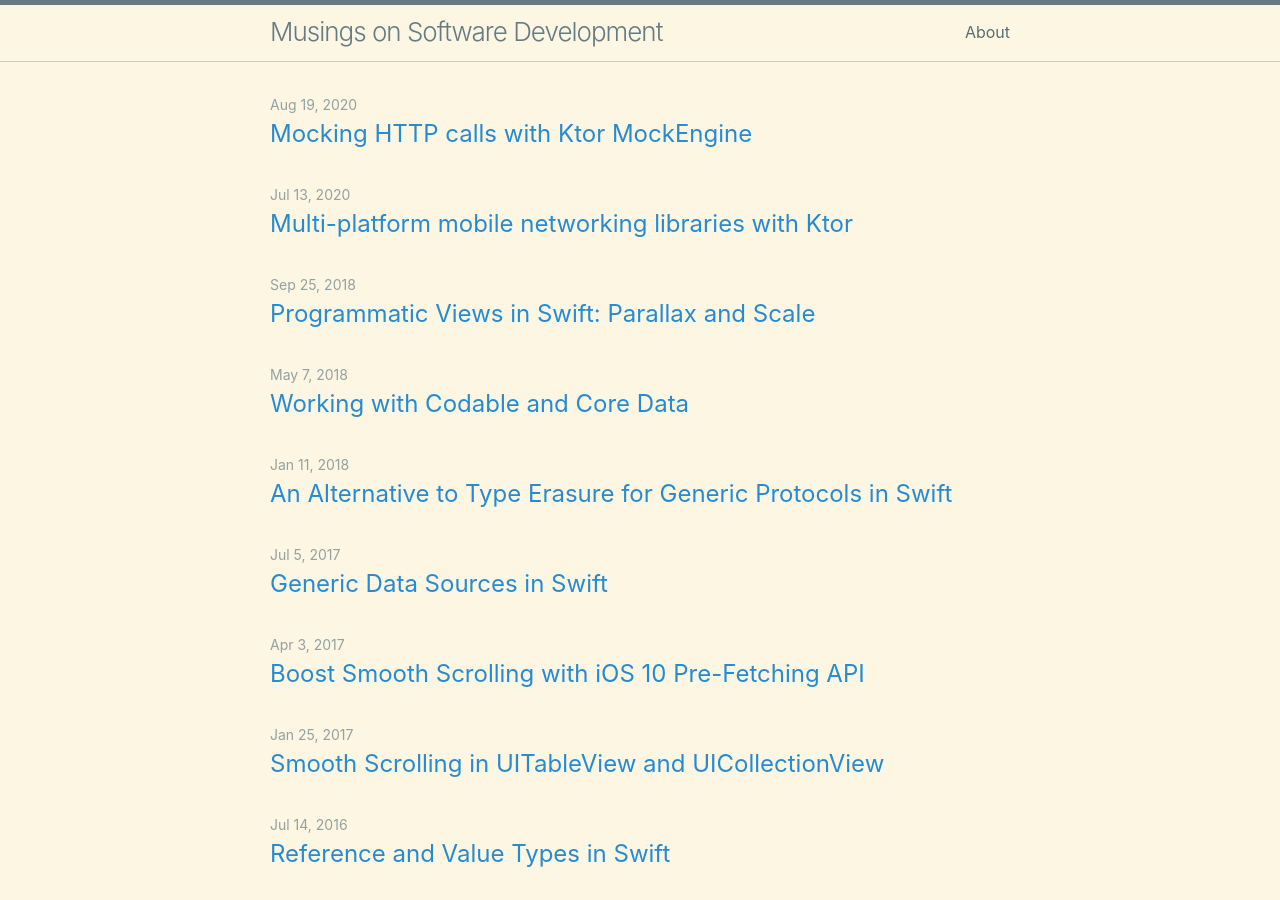
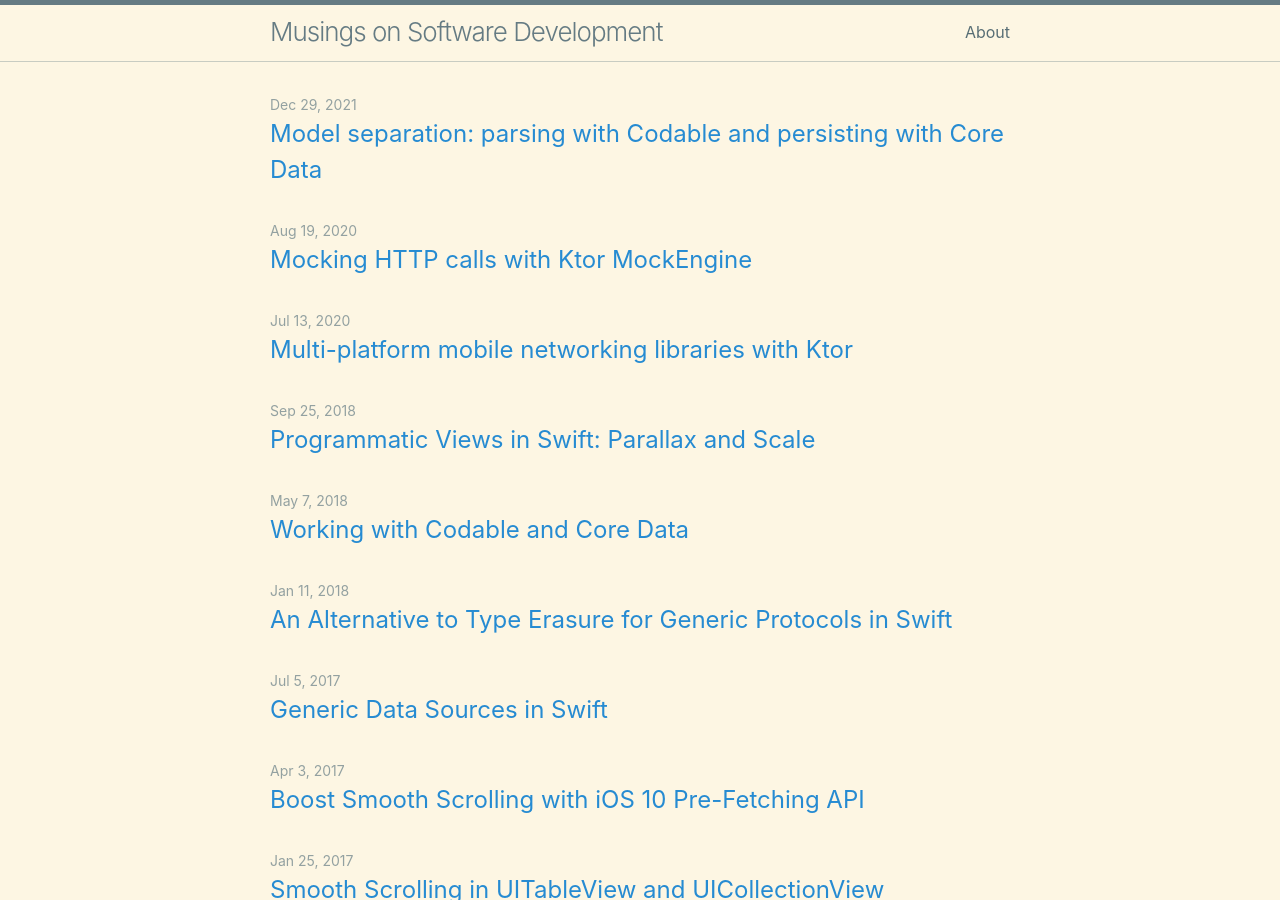
Before and after one commit to andrea-prearo/andrea-prearo.github.io, a Jekyll site: the page built from index.md, in a window 1280 px wide and 900 px high. Built offline with Jekyll 4.4.1, drawn with Linux system fonts in a browser that asks for light colours; part of the change alters nothing that is shown.

Commit message:
Model separation: parsing with Codable and storing with Core Data

```diff
--- a/_config.yml
+++ b/_config.yml
@@ -12,7 +12,7 @@ theme: minima
 minima:
   skin: solarized
   social_links:
-    github:  andrea-prearo
+    github: andrea-prearo
     linkedin: andreaprearo
     twitter: andrea_prearo
 
--- /dev/null
+++ b/_posts/2021-29-12-Model-separation-parsing-with-Codable-and-persisting-with-CoreData.md
@@ -0,0 +1,196 @@
+---
+layout: post
+title: "Model separation: parsing with Codable and persisting with Core Data"
+date: 2021-12-29
+categories: [iOS, Mobile App Development, Swift, Core Data, Codable]
+---
+It's been a while since my [previous post on Core Data](https://andrea-prearo.github.io/ios/mobile%20app%20development/swift/core%20data/codable/2018/05/07/Working-with-Codable-and-Core-Data.html). And, as often happens, my approach to the problem evolved (hopefully for the better). So, I decided to write about what I changed and why.
+
+## Separating the *domain model* from the *persistence model*
+
+The main change I made over the past two years has been to separate the *domain model* from the *persistence model*. There are a few reasons behind this choice.
+
+First, this helps with having a better separation of concerns. The *domain model* is defined by the API and representend by means of JSON. This means that we can just use barebone structs to represent the entities returned by the API. The *persistence model*, instead, is heavily dependent on the particular persistent storage of choice. In our case the chosen persistent storage is Core Data which, for the purposes of this post, we can consider as an [ORM](https://en.wikipedia.org/wiki/Object%E2%80%93relational_mapping) layer on top of a SQLite database. Of course, we want to make sure we have a 1:1 relationship between the *domain model* and the *persistence model* representing the same entity.
+
+Among other things, this separation allows us, to some degree, to change each representation independently. For instance, we could change the details of one of entities persisted in Core Data without having to touch the corresponding *domain model* representation. This could be useful, for instance, if we wanted to use ad hoc types other than the primitive ones from JSON (`bool`, `number`, `string`) for our *persistence model*. On the other hand, though, the model representation is usually changed because of the need to comply with some API update.
+
+A second important advantage of model separation is better testability. Keeping the *domain model* separated from the *persistence model* allow us to test the parsing logic independently from the persistence logic.
+
+Let's see how we can apply model separation to the [`User` class](https://gist.github.com/andrea-prearo/5d9aa5c59ed80ef454d121825f4e17d0#file-coredatacodable-9-swift) from my [previous post](https://andrea-prearo.github.io/ios/mobile%20app%20development/swift/core%20data/codable/2018/05/07/Working-with-Codable-and-Core-Data.html).
+
+## *Domain model* handling: *User* and *Codable* ##
+
+Since the *domain model* will be only used to represent API entities, we can implement it as a simple `Codable struct`:
+
+~~~ swift
+struct User: Codable, Equatable {
+    enum CodingKeys: String, CodingKey {
+        case avatarUrl = "avatar"
+        case username
+        case role
+    }
+
+    let avatarUrl: String?
+    let username: String?
+    let role: String?
+}
+~~~
+
+## *Persistence model* handling: *UserManagedObject* and *Core Data* ##
+
+Since we'll be using Core Data, the *persistence model* needs to inherit from `NSManagedObject`:
+
+~~~ swift
+class UserManagedObject: NSManagedObject {
+    @NSManaged var avatarUrl: String?
+    @NSManaged var username: String?
+    @NSManaged var role: String
+}
+~~~
+
+Now, since there are only a few valid roles, we could make it easier to handle them by encapsulating them into a `UserRole` enum:
+
+~~~ swift
+enum UserRole: String {
+    case unknown = "Unknown"
+    case admin = "Admin"
+    case owner = "Owner"
+    case user = "User"
+
+    static func fromString(_ value: String?) -> UserRole {
+        guard let value = value else { return .unknown }
+        return UserRole(rawValue: value) ?? .unknown
+    }
+}
+
+class UserManagedObject: NSManagedObject {
+    @NSManaged var avatarUrl: String?
+    @NSManaged var username: String?
+    @NSManaged private var roleValue: String
+
+    var role: UserRole {
+        get {
+            return UserRole.fromString(roleValue)
+        }
+        set {
+            roleValue = newValue.rawValue
+        }
+    }
+}
+~~~
+
+> **NOTE:** There may be different ways to achieve this using Core Data specific functionality. But I personally prefer a more programmatic approach to transforming values.
+
+## Conversion across *domain* and *persistence* models
+
+There are mainly two situations where we need to convert across *domain* and *persistence* models:
+* **Retrieving data from the API and persisting it in Core Data**: In this case, we will be creating *domain* objects, as we parse the JSON response content, and then converting them to their corresponding *persistence* objects (`User` -> `UserManagedObject`)
+* **Uploading Core Data updates to the backend**: In case we have updated *persistence* objects, we likely need to communicate such updates to the backend through the API (usually by means of a `PUT` call). This requires converting one or more existing *persistence* objects to their corresponding *domain* objects that can be handled by the API (`UserManagedObject` -> `User`).
+
+Since I always find useful to express requirements through an interface, I decided to create a couple of protocols to serve this purpose.
+
+### Converting from *domain* to *persistence* model: *ManagedObjectConvertible*
+
+In order to express the need to be able to convert from the *domain model* to the *persistence model*, we can rely on the *ManagedObjectConvertible* protocol:
+
+~~~ swift
+/// Protocol to provide functionality for Core Data managed object conversion.
+protocol ManagedObjectConvertible {
+    associatedtype ManagedObject
+
+    /// Converts a conforming instance to a managed object instance.
+    ///
+    /// - Parameter context: The managed object context to use.
+    /// - Returns: The converted managed object instance.
+    func toManagedObject(in context: NSManagedObjectContext) -> ManagedObject?
+}
+~~~
+
+Now, to convert a `User` object to its corresponding `UserManagedObject` one, we just need to conform to the `ManagedObjectConvertible` protocol:
+
+~~~ swift
+extension User: ManagedObjectConvertible {
+    func toManagedObject(in context: NSManagedObjectContext) -> UserManagedObject? {
+        let entityName = UserManagedObject.entityName
+        guard let entityDescription = NSEntityDescription.entity(forEntityName: entityName, in: context) else {
+            NSLog("Can't create entity \(entityName)")
+            return nil
+        }
+        let object = UserManagedObject.init(entity: entityDescription, insertInto: context)
+        object.avatarUrl = avatarUrl
+        object.username = username
+        object.role = UserRole.fromString(role)
+        return object
+    }
+}
+~~~
+
+The above code is just creating the appropriate type of Core Data entity and assigning its property values from the current `User` object. Just a quick note about the `context` (`NSManagedObjectContext`) parameter: Since the method is creating a new Core Data object, the `context` we use when calling it should be the appropriate context to be able to write to Core Data: In particular it must support writing to Core Data main context from a background thread.
+
+### Converting from *persistence* to *domain* model: *ModelConvertible*
+
+Similarly to what we saw for the previous conversion, to express the need to be able to convert from the *persistence model* to the *domain model*, we can rely on the *ModelConvertible* protocol:
+
+~~~ swift
+/// Protocol to provide functionality for data model conversion.
+protocol ModelConvertible {
+    associatedtype Model
+
+    /// Converts a conforming instance to a data model instance.
+    ///
+    /// - Returns: The converted data model instance.
+    func toModel() -> Model?
+}
+~~~
+
+To convert a `UserManagedObject` object to its corresponding `User` one, we just need to conform to the `ModelConvertible` protocol:
+
+~~~ swift
+extension UserManagedObject: ModelConvertible {
+    // MARK: - ModelConvertible
+    /// Converts a UserManagedObject instance to a User instance.
+    ///
+    /// - Returns: The converted User instance.
+    func toModel() -> User? {
+        return User(avatarUrl: avatarUrl,
+                    username: username,
+                    role: role.rawValue)
+    }
+}
+~~~
+
+## Parsing the JSON response and storing users in Core Data
+
+Now that we have fully separated the *domain model* from the *persistence model*, let's see how we can refactor the existing [`UserController`](https://gist.github.com/andrea-prearo/c5bfc26cb927f0e7ad8c46e1cd7bda7b#file-coredatacodable-2-swift) (which is responsible for retriving users data from the API and persisiting it in Core Data). The required changes are rather simple:
+
+~~~ swift
+func parse(_ jsonData: Data) -> Bool {
+    do {
+        [...]
+
+        // Parse JSON data
+        let users = try JSONDecoder().decode([User].self, from: jsonData)
+
+        // Update Core Data
+        let managedObjectContext = persistentContainer.viewContext
+        _ = users.map { $0.toManagedObject(in: managedObjectContext) }
+        try managedObjectContext.save()
+
+        return true
+    } catch let error {
+        print(error)
+        return false
+    }
+}
+
+~~~
+
+As mentioned earlier, we just need to make sure we're using an appropriate context (one that supports writing to Core Data main context from a background thread) when calling the `toManagedObject` method.
+
+## Conclusion ##
+
+In this post, I illustrated my most recent approach in regards to separating the *domain model* from the *persistence model* when working with Core Data. This should allow better separation of concerns and enhanced testability.
+
+The updated code is available on [GitHub](https://github.com/andrea-prearo/SwiftExamples/tree/master/CoreDataCodable).
+
+As briefly touched upon throughout this post, working with Core Data can be tricky. Especially when trying to leverage background threads/queues to interact with it. In the next post I'm going to describe some of the approaches I found useful to deal with some of Core Data rough edges.
```
